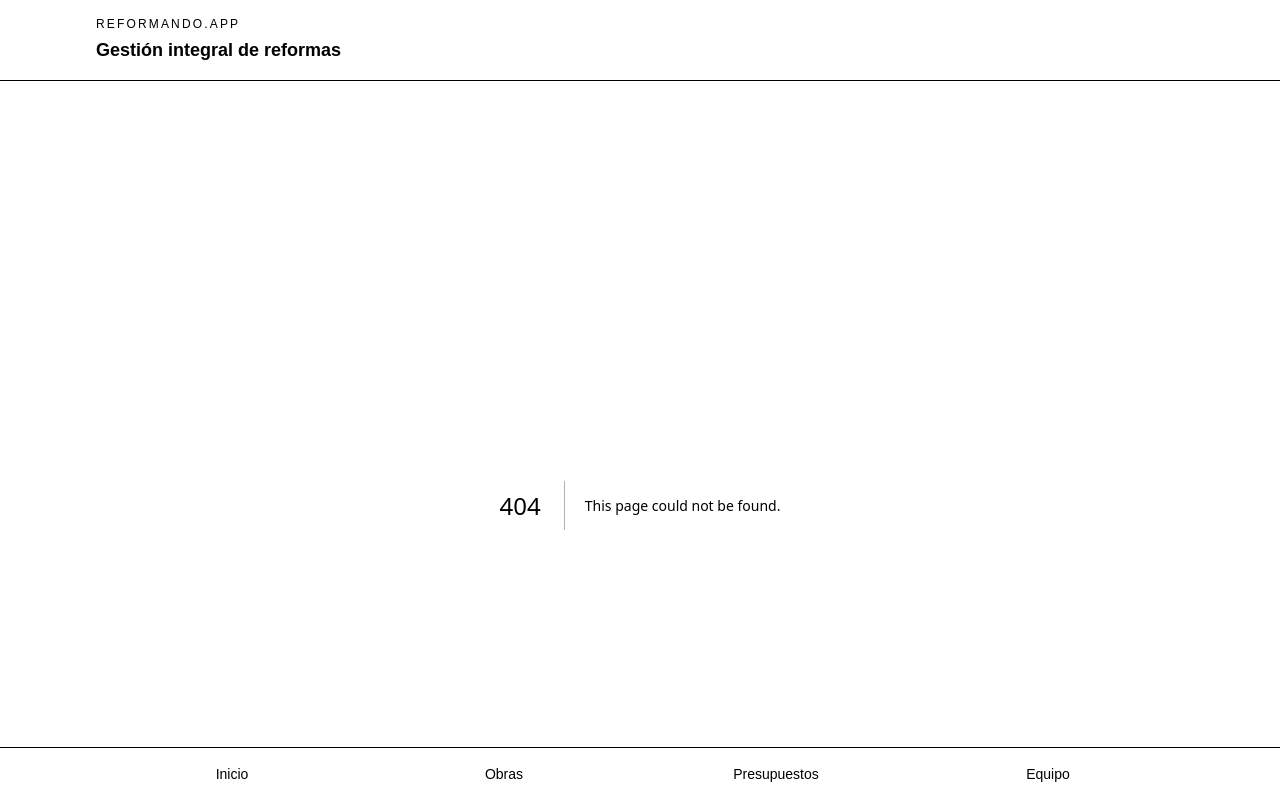
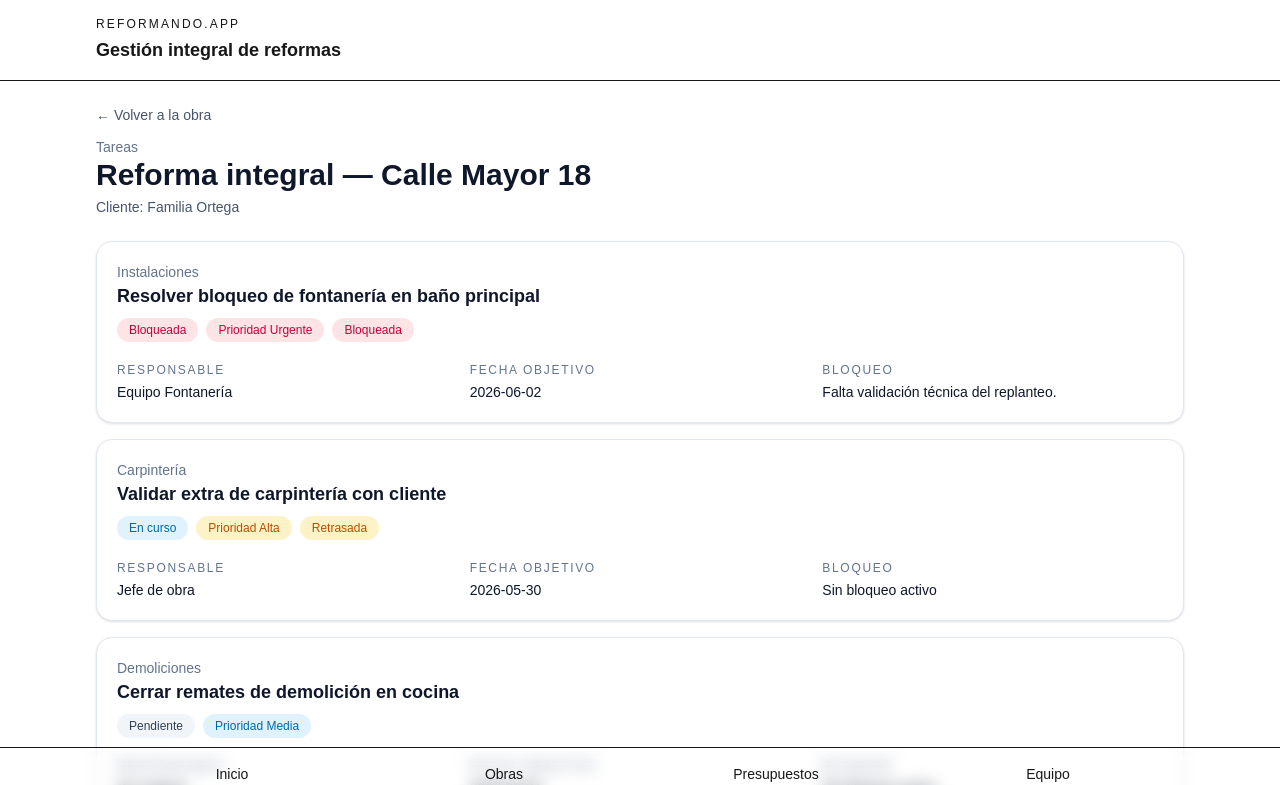
Before and after one commit to ReformandoPro/reforapp, a Next.js app: page /projects/project_obra_centro/tasks in a window 1280 px wide. Before the commit this address had no page. Shown: the top 785 px of the page. Built offline with nearby package versions, Linux system fonts and the light colour scheme.

Commit message:
feat(ui): add readonly project tasks page

```diff
--- a/src/app/projects/[id]/page.tsx
+++ b/src/app/projects/[id]/page.tsx
@@ -1,33 +1,47 @@
 import Link from "next/link";
+
 import { ProjectOverviewScreen } from "@/components/screens/ProjectOverviewScreen";
 import { EmptyState } from "@/components/ui/EmptyState";
 import { getProjectOverview } from "@/lib/services/projects";
+
 type ProjectDetailPageProps = {
- params: Promise<{
- id: string;
- }>;
+  params: Promise<{ id: string }>;
 };
+
 export default async function ProjectDetailPage({
   params,
 }: ProjectDetailPageProps) {
   const { id } = await params;
   const project = getProjectOverview(id);
+
   return (
- <div className="space-y-6">
+    <section className="mx-auto flex w-full max-w-6xl flex-col gap-6">
       <Link
         href="/projects"
         className="inline-flex text-sm font-medium text-slate-600 hover:text-slate-900"
       >
         ← Volver a obras
       </Link>
+
       {project ? (
+        <>
+          <div className="flex flex-wrap gap-3">
+            <Link
+              href={`/projects/${id}/tasks`}
+              className="inline-flex text-sm font-medium text-slate-600 underline-offset-4 hover:text-slate-900 hover:underline"
+            >
+              Ver tareas de la obra
+            </Link>
+          </div>
+
           <ProjectOverviewScreen project={project} />
+        </>
       ) : (
         <EmptyState
           title="Obra no encontrada"
           description="No hemos encontrado una obra con este identificador."
         />
       )}
- </div>
+    </section>
   );
 }
--- /dev/null
+++ b/src/app/projects/[id]/tasks/page.tsx
@@ -0,0 +1,152 @@
+import Link from "next/link";
+
+import { Badge } from "@/components/ui/Badge";
+import { Card } from "@/components/ui/Card";
+import { EmptyState } from "@/components/ui/EmptyState";
+import type { TaskPriority } from "@/lib/domain/tasks/priority";
+import type { TaskStatus } from "@/lib/domain/tasks/status";
+import { getProjectOverview } from "@/lib/services/projects";
+import { getProjectTasks } from "@/lib/services/tasks";
+
+const taskStatusLabels: Record<TaskStatus, string> = {
+  todo: "Pendiente",
+  in_progress: "En curso",
+  blocked: "Bloqueada",
+  done: "Hecha",
+  cancelled: "Cancelada",
+};
+
+const taskStatusTones: Record<
+  TaskStatus,
+  "neutral" | "success" | "warning" | "danger" | "info"
+> = {
+  todo: "neutral",
+  in_progress: "info",
+  blocked: "danger",
+  done: "success",
+  cancelled: "warning",
+};
+
+const taskPriorityLabels: Record<TaskPriority, string> = {
+  low: "Baja",
+  medium: "Media",
+  high: "Alta",
+  urgent: "Urgente",
+};
+
+const taskPriorityTones: Record<
+  TaskPriority,
+  "neutral" | "success" | "warning" | "danger" | "info"
+> = {
+  low: "neutral",
+  medium: "info",
+  high: "warning",
+  urgent: "danger",
+};
+
+type ProjectTasksPageProps = {
+  params: Promise<{ id: string }>;
+};
+
+export default async function ProjectTasksPage({ params }: ProjectTasksPageProps) {
+  const { id } = await params;
+  const project = getProjectOverview(id);
+
+  if (!project) {
+    return (
+      <section className="mx-auto flex w-full max-w-6xl flex-col gap-6">
+        <Link
+          href="/projects"
+          className="inline-flex text-sm font-medium text-slate-600 hover:text-slate-900"
+        >
+          ← Volver a obras
+        </Link>
+
+        <EmptyState
+          title="Obra no encontrada"
+          description="No hemos encontrado una obra con este identificador."
+        />
+      </section>
+    );
+  }
+
+  const tasks = getProjectTasks(id);
+
+  return (
+    <section className="mx-auto flex w-full max-w-6xl flex-col gap-6">
+      <div className="flex flex-col gap-3">
+        <Link
+          href={`/projects/${id}`}
+          className="inline-flex text-sm font-medium text-slate-600 hover:text-slate-900"
+        >
+          ← Volver a la obra
+        </Link>
+
+        <div>
+          <p className="text-sm text-slate-500">Tareas</p>
+          <h1 className="text-2xl font-semibold text-slate-900 sm:text-3xl">
+            {project.name}
+          </h1>
+          <p className="mt-1 text-sm text-slate-600">Cliente: {project.clientName}</p>
+        </div>
+      </div>
+
+      {tasks.length === 0 ? (
+        <EmptyState
+          title="No hay tareas todavía"
+          description="Cuando existan tareas registradas para esta obra, aparecerán aquí en modo solo lectura."
+        />
+      ) : (
+        <div className="grid gap-4">
+          {tasks.map((task) => (
+            <Card key={task.id}>
+              <div className="flex flex-col gap-4 sm:flex-row sm:items-start sm:justify-between">
+                <div>
+                  <p className="text-sm text-slate-500">{task.sectionLabel ?? "Sin sección"}</p>
+                  <h2 className="text-lg font-semibold text-slate-900">{task.title}</h2>
+                  <div className="mt-2 flex flex-wrap gap-2">
+                    <Badge tone={taskStatusTones[task.status]}>
+                      {taskStatusLabels[task.status]}
+                    </Badge>
+                    <Badge tone={taskPriorityTones[task.priority]}>
+                      Prioridad {taskPriorityLabels[task.priority]}
+                    </Badge>
+                    {task.isDelayed ? <Badge tone="warning">Retrasada</Badge> : null}
+                    {task.isBlocked ? <Badge tone="danger">Bloqueada</Badge> : null}
+                  </div>
+                </div>
+              </div>
+
+              <div className="mt-5 grid gap-3 sm:grid-cols-3">
+                <div>
+                  <p className="text-xs uppercase tracking-[0.14em] text-slate-500">
+                    Responsable
+                  </p>
+                  <p className="mt-1 text-sm text-slate-900">
+                    {task.assigneeName ?? "Sin asignar"}
+                  </p>
+                </div>
+                <div>
+                  <p className="text-xs uppercase tracking-[0.14em] text-slate-500">
+                    Fecha objetivo
+                  </p>
+                  <p className="mt-1 text-sm text-slate-900">
+                    {task.dueDate ?? "Sin fecha"}
+                  </p>
+                </div>
+                <div>
+                  <p className="text-xs uppercase tracking-[0.14em] text-slate-500">
+                    Bloqueo
+                  </p>
+                  <p className="mt-1 text-sm text-slate-900">
+                    {task.blockedReason ?? "Sin bloqueo activo"}
+                  </p>
+                </div>
+              </div>
+            </Card>
+          ))}
+        </div>
+      )}
+    </section>
+  );
+}
```
Lines whose indentation alone changed are shown as unchanged.
